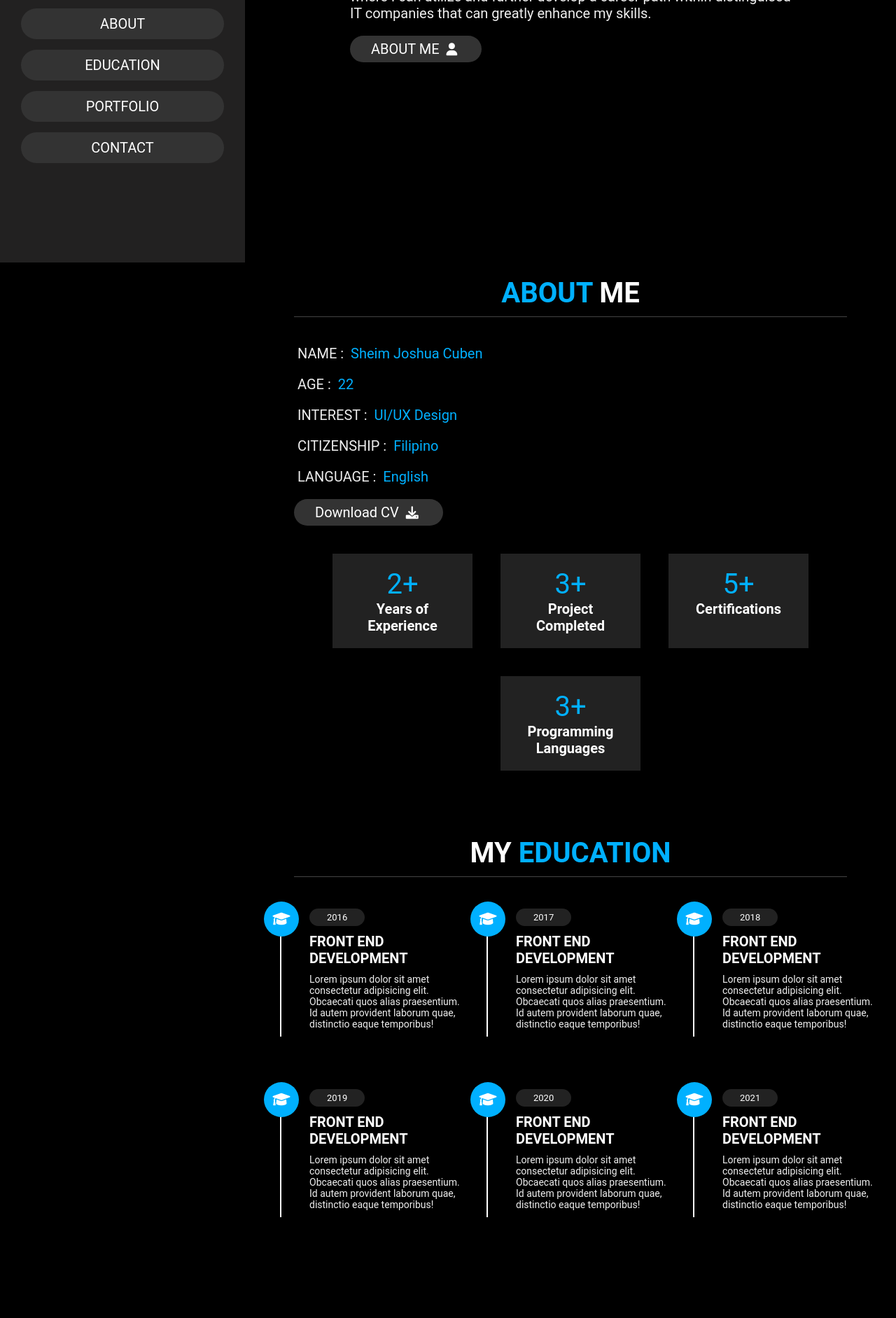
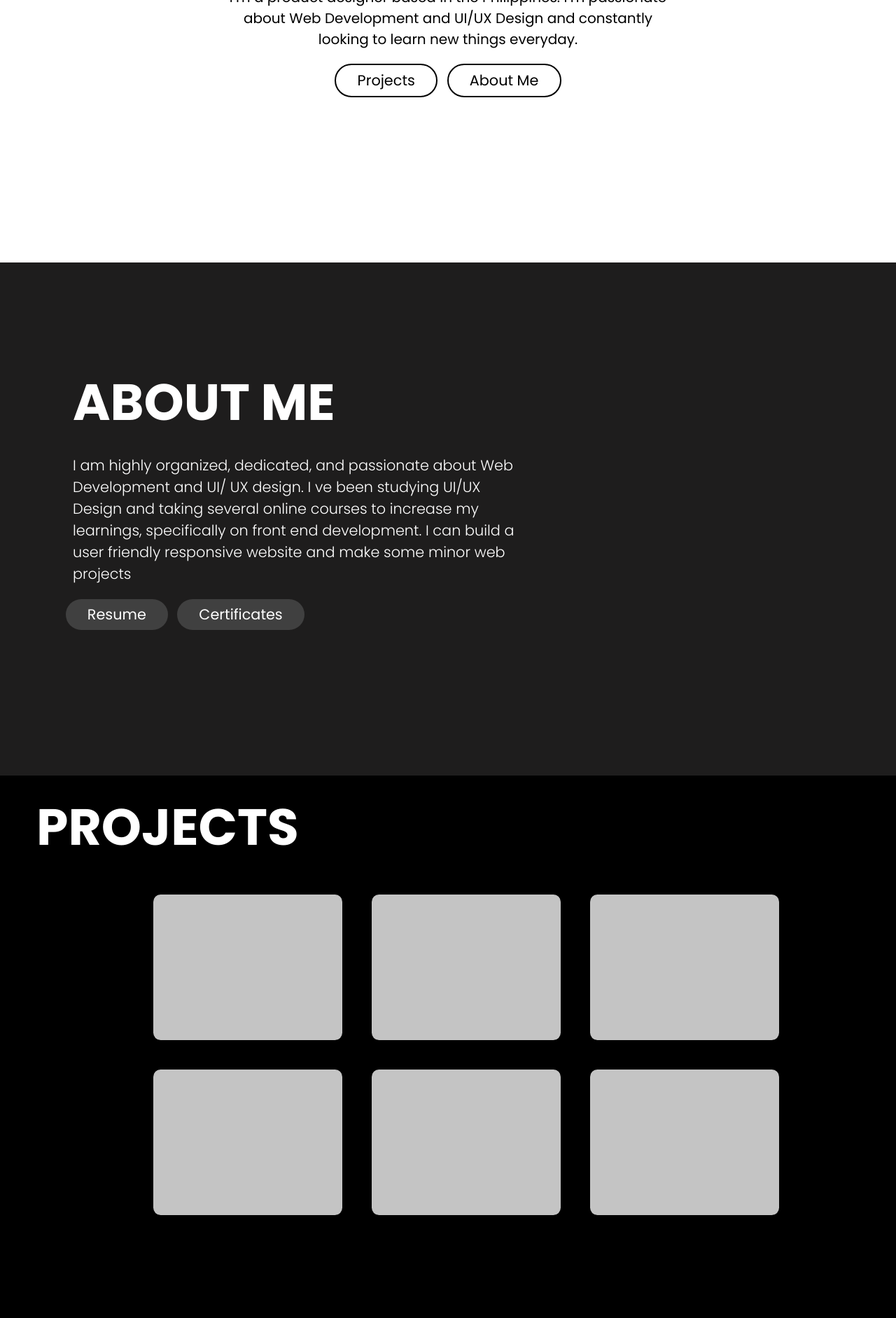
Before and after one commit to joshuacuben/cubenjoshua, a plain HTML site: page index.html in a window 1280 px wide. Shown: the part 425-2308 px from the top of the page at 70% size. Drawn offline with nearby package versions, Linux system fonts and the light colour scheme.

Commit message:
Updated Files

```diff
--- a/index.html
+++ b/index.html
@@ -3,7 +3,7 @@
 <head>
     <meta charset="UTF-8">
     <meta name="viewport" content="width=device-width, initial-scale=1.0">
-    <title>My Portfolio</title>
+    <title>Joshua</title>
 
     <!-- font awesome cdn link  -->
     <link rel="stylesheet" href="https://cdnjs.cloudflare.com/ajax/libs/font-awesome/6.0.0/css/all.min.css">
@@ -18,21 +18,16 @@
 
 <header>
 
-    <div class="user">
-        <img src="Profile.jpg" alt="">
-        <h3 class="name">Sheim Joshua Cuben</h3>
-        <p class="post">BS Information Technology</p>
+    <div class="navbar">
+        <ul>
+            <a href="#home">Home </a> &nbsp;&nbsp;&nbsp;&nbsp;&nbsp;
+            <a href="#about">About Me</a> &nbsp;&nbsp;&nbsp;&nbsp;&nbsp;
+            <a href="#portfolio">Projects</a> &nbsp;&nbsp;&nbsp;&nbsp;&nbsp;
+            <a href="#contact">Contact</a> &nbsp;&nbsp;&nbsp;&nbsp;&nbsp;
+
+        </ul>
     </div>
 
-    <nav class="navbar">
-        <ul>
-            <li><a href="#home">HOME</a></li>
-            <li><a href="#about">ABOUT</a></li>
-            <li><a href="#education">EDUCATION</a></li>
-            <li><a href="#portfolio">PORTFOLIO</a></li>
-            <li><a href="#contact">CONTACT</a></li>
-        </ul>
-    </nav>
 
 </header>
 
@@ -44,11 +39,14 @@
 
 <section class="home" id="home">
 
-    <h3>HI THERE !</h3>
-    <h1>I'M <span>Joshua</span></h1>
-    <p> Hello. As my career objective, I want to commit a professional job where I can utilize and further develop a career path within distinguised IT companies that can greatly enhance my skills.
-    </p>
-    <a href="#about"><button class="btn">ABOUT ME <i class="fas fa-user"></i></button></a>
+    <h3>Hi there, I’m</h3>
+    <h1>JOSHUA</h1>
+    <p> I’m a product designer based in the Philippines. I’m passionate about Web Development and UI/UX Design and constantly looking to learn new things everyday.</p>
+    <div class="btn-home">
+        <a href="#portfolio"><button class="btn-portfolio">Projects </button></a>
+        <a href="#about"><button class="btn-about">About Me </button></a>
+    </div>
+
 
 </section>
 
@@ -58,139 +56,57 @@
 
 <section class="about" id="about">
 
-<h1 class="heading"> <span>ABOUT</span> ME </h1>
+<h1 class="about-me"> ABOUT ME </h1>
 
-<div class="row">
 
     <div class="info">
-        <h3> <span> NAME : </span> Sheim Joshua Cuben </h3>
-        <h3> <span> AGE : </span> 22 </h3>
-        <h3> <span> INTEREST : </span> UI/UX Design </h3>
-        <h3> <span> CITIZENSHIP : </span> Filipino </h3>
-        <h3> <span> LANGUAGE : </span> English </h3>
-        <a href="#"><button class="btn"> Download CV <i class="fas fa-download"></i> </button></a>
+        <h2> I am highly organized, dedicated, and passionate about Web Development and UI/
+            UX design. I ve been studying UI/UX Design and taking several online courses to
+            increase my learnings, specifically on front end development. I can build a user
+            friendly responsive website and make some minor web projects </h2>
+        <a href="Cuben-Resume.pdf"><button class="btn-download"> Resume </button></a>
+        <a href="https://drive.google.com/drive/folders/1uAqJmFBqe2tTCjCz7J7n-x8darJYzrFX?usp=sharing"><button class="btn-certificates"> Certificates </button></a>
     </div>
 
-    <div class="counter">
 
-        <div class="box">
-            <span>2+</span>
-            <h3>Years of Experience</h3>
-        </div>
-
-        <div class="box">
-            <span>3+</span>
-            <h3>Project Completed</h3>
-        </div>
-
-        <div class="box">
-            <span>5+</span>
-            <h3>Certifications</h3>
-        </div>
-
-        <div class="box">
-            <span>3+</span>
-            <h3>Programming Languages</h3>
-        </div>
-
-    </div>
-
-</div>
-
-</section>
-
-<!-- about section ends -->
-
-<!-- education section starts  -->
-
-<section class="education" id="education">
-
-<h1 class="heading"> MY <span>EDUCATION</span> </h1>
-
-<div class="box-container">
-
-    <div class="box">
-        <i class="fas fa-graduation-cap"></i>
-        <span>2016</span>
-        <h3>FRONT END DEVELOPMENT</h3>
-        <p>Lorem ipsum dolor sit amet consectetur adipisicing elit. Obcaecati quos alias praesentium. Id autem provident laborum quae, distinctio eaque temporibus!</p>
-    </div>
-
-    <div class="box">
-        <i class="fas fa-graduation-cap"></i>
-        <span>2017</span>
-        <h3>FRONT END DEVELOPMENT</h3>
-        <p>Lorem ipsum dolor sit amet consectetur adipisicing elit. Obcaecati quos alias praesentium. Id autem provident laborum quae, distinctio eaque temporibus!</p>
-    </div>
-
-    <div class="box">
-        <i class="fas fa-graduation-cap"></i>
-        <span>2018</span>
-        <h3>FRONT END DEVELOPMENT</h3>
-        <p>Lorem ipsum dolor sit amet consectetur adipisicing elit. Obcaecati quos alias praesentium. Id autem provident laborum quae, distinctio eaque temporibus!</p>
-    </div>
-
-    <div class="box">
-        <i class="fas fa-graduation-cap"></i>
-        <span>2019</span>
-        <h3>FRONT END DEVELOPMENT</h3>
-        <p>Lorem ipsum dolor sit amet consectetur adipisicing elit. Obcaecati quos alias praesentium. Id autem provident laborum quae, distinctio eaque temporibus!</p>
-    </div>
-
-    <div class="box">
-        <i class="fas fa-graduation-cap"></i>
-        <span>2020</span>
-        <h3>FRONT END DEVELOPMENT</h3>
-        <p>Lorem ipsum dolor sit amet consectetur adipisicing elit. Obcaecati quos alias praesentium. Id autem provident laborum quae, distinctio eaque temporibus!</p>
-    </div>
-
-    <div class="box">
-        <i class="fas fa-graduation-cap"></i>
-        <span>2021</span>
-        <h3>FRONT END DEVELOPMENT</h3>
-        <p>Lorem ipsum dolor sit amet consectetur adipisicing elit. Obcaecati quos alias praesentium. Id autem provident laborum quae, distinctio eaque temporibus!</p>
-    </div>
-
-</div>
-
-</section>
-
-<!-- education section ends -->
 
 <!-- portfolio section starts  -->
 
 <section class="portfolio" id="portfolio">
 
-<h1 class="heading"> MY <span>PORTFOLIO</span> </h1>
-
+<div class="container">
+    <div class="title">
+        <h1 class="project"> PROJECTS </h1>
         <div class="box-container">
 
             <div class="box">
-        <img src="002.png" alt="">
+                <img src="Rectangle 5.png" alt="">
             </div>
 
             <div class="box">
-        <img src="003.png" alt="">
+                <img src="Rectangle 5.png" alt="">
             </div>
 
             <div class="box">
-        <img src="004.png" alt="">
+                <img src="Rectangle 5.png" alt="">
             </div>
 
             <div class="box">
-        <img src="005.png" alt="">
+                <img src="Rectangle 5.png" alt="">
             </div>
 
             <div class="box">
-        <img src="006.png" alt="">
+                <img src="Rectangle 5.png" alt="">
             </div>
 
             <div class="box">
-        <img src="002.png" alt="">
+                <img src="Rectangle 5.png" alt="">
             </div>
 
         </div>
+    </div>
 
+</div>
 </section>
 
 <!-- portfolio section ends -->
@@ -199,32 +115,13 @@
 
 <section class="contact" id="contact">
 
-<h1 class="heading"> <span>CONTACT</span> ME </h1>
-
-<div class="row">
-
     <div class="content">
 
-        <h3 class="title">Contact Information</h3>
+        <h5 class="title">Need help ?</h5>
 
         <div class="info">
-            <h3> <i class="fas fa-envelope"></i> cubenjoshua@gmail.com </h3>
-            <h3> <i class="fas fa-phone"></i> +63 915 302 0543</h3>
-            <h3> <i class="fas fa-phone"></i> +63 905 408 2867 </h3>
-            <h3> <i class="fas fa-map-marker-alt"></i> Iloilo City, Philippines. </h3>
+            <h6> <i class="contact-content"></i> cubenjoshua@gmail.com </h6>
         </div>
-
-    </div>
-
-    <form action="">
-
-        <input type="text" placeholder="Name" class="box">
-        <input type="email" placeholder="Email" class="box">
-        <input type="text" placeholder="Project" class="box">
-        <textarea name="" id="" cols="30" rows="10" class="box message" placeholder="Message"></textarea>
-        <button type="Submit" class="btn"> Send <i class="fas fa-paper-plane"></i> </button>
-
-    </form>
 
     </div>
 
--- a/script.js
+++ b/script.js
@@ -35,4 +35,5 @@ $(document).ready(function(){
 
     });
 
+
   });
--- a/style.css
+++ b/style.css
@@ -1,139 +1,199 @@
-@import url('https://fonts.googleapis.com/css2?family=Nunito+Sans:wght@200;300;400;600&display=swap');
 
+@import url('https://fonts.googleapis.com/css2?family=Poppins:wght@100;200;300;400;500;600;700;800;900&display=swap');
 :root{
-    --yellow:#00b0ff;
+    --white:#ffffff;
 }
 
 *{
-    font-family: 'Roboto', sans-serif;
+    font-family:'Poppins', sans-serif;
     margin:0; padding:0;
     box-sizing: border-box;
     text-decoration: none;
     outline: none; border:none;
     text-transform: none;
     transition: all .2s linear;
+    color: rgb(0, 0, 0);
 }
 
 *::selection{
-    background:var(--white);
-    color: #ffffff;
+    color: #002363;
 }
 
 html{
-    font-size: 62.5%;
+    font-size: 65%;
     overflow-x: hidden;
 }
 
 html::-webkit-scrollbar{
-    width:1.4rem;
+    width:1.5rem;
 }
 
 html::-webkit-scrollbar-track{
-    background:rgb(255, 255, 255);
+    background:rgb(46, 44, 44);
 }
 
 html::-webkit-scrollbar-thumb{
-    background:rgb(255, 255, 255);
+    background:rgb(128, 120, 120);
+    border-radius: 1rem;
 }
 
 body{
-    background:rgb(0, 0, 0);
-    overflow-x: hidden;
-    padding-left: 35rem;
+    background:#1E1D1D;
 }
+
 
 section{
     min-height: 100vh;
     padding:1rem;
+    padding-top: 1rem;
+    padding-bottom: 0rem;
+    padding-left: 0rem;
+    padding-right: 0rem;
 }
 
-.btn{
+
+.btn-home{
+display: flex;
+-webkit-box-pack: justify;
+justify-content: center;
+margin: 1rem auto 0rem auto;
+}
+
+.btn-download{
+    padding:.6rem 3rem;
+    background:rgb(64, 64, 64);
+    color:rgb(255, 255, 255);
+    cursor: pointer;
+    margin-top: 1rem;
+    margin-left: 9rem;
+    font-size: 2rem;
+    border-radius: 5rem;
+    }
+
+.btn-certificates{
+    padding:.6rem 3rem;
+    background:rgb(64, 64, 64);
+    color:rgb(255, 255, 255);
+    cursor: pointer;
+    margin-top: 1rem;
+    margin-left: 1rem;
+    font-size: 2rem;
+    border-radius: 5rem;
+    }
+
+.btn-download:hover {
+    background-color: rgb(255, 255, 255);
+    color: black;
+    }
+
+.btn-certificates:hover {
+    background-color: rgb(255, 255, 255);
+    color: black;
+    }
+
+.btn-about:hover {
+    background-color: rgb(0, 0, 0);
+    color: #eee;
+
+    }
+
+.btn-portfolio:hover {
+    background-color: rgb(0, 0, 0);
+    color: rgb(255, 255, 255);
+    }
+
+.btn-portfolio{
     padding:.7rem 3rem;
-    background:#333;
-    color:#fff;
+    background:rgb(255, 255, 255);
+    color:rgb(0, 0, 0);
     cursor: pointer;
     margin-top: 1rem;
     font-size: 2rem;
     border-radius: 5rem;
+    outline: black;
+    outline-style: auto;
+}
+
+.navbar :hover{
+    color: #7a6a6a;
+}
+
+.btn-about{
+    padding:.7rem 3rem;
+    background:rgb(255, 255, 255);
+    color:rgb(0, 0, 0);
+    cursor: pointer;
+    margin-top: 1rem;
+    margin-left: 1.5rem;
+    font-size: 2rem;
+    border-radius: 5rem;
+    outline: black;
+    outline-style: auto;
+}
+
+.btn a{
+    padding:0 .5rem;
+    font-size: 1.6rem;
 }
 
 .btn i{
-    padding:0 .5rem;
+    padding:0 10rem;
     font-size: 1.8rem;
 }
 
-.btn:hover{
-    background:var(--yellow);
-}
 
-.heading{
-    text-align: center;
-    margin:0 6rem;
-    font-size: 4rem;
+.about-me{
+    text-align: left;
+    margin:12rem 0rem 0rem 9rem;
+    font-size: 7rem;
     padding:1rem;
-    border-bottom: .1rem solid #fff4;
     color:#fff;
 }
 
-.heading span{
-    color:var(--yellow);
-}
-
 header{
-    position: fixed;
+    position: relative;
     top:0; left:0;
     z-index: 1000;
-    height:100%;
-    width:35rem;
-    background:#222121;
+    width:100%;
+    background:#ffffff;
     display: flex;
     align-items: center;
     justify-content: center;
     flex-flow: column;
     text-align: center;
+    position:absolute;
 }
 
-header .user img{
-    height:16rem;
-    width:16rem;
-    border-radius: 50%;
-    object-fit: cover;
-    margin-bottom: 1rem;
-    border:.5rem solid var(--yellow);
-}
-
-header .user .name{
-    font-size: 3.5rem;
-    color:#00b0ff;
-}
-
-header .user .post{
-    font-size: 2rem;
-    color:#eee;
-}
 
 header .navbar{
     width:100%;
+    text-align: right;
 }
+
 
 header .navbar ul{
     list-style: none;
-    padding:1rem 3rem;
+    padding:3rem 1rem 0rem 0rem;
+    font-size: 20px;
+    width: 100%;
 }
 
 
 header .navbar ul li a{
-    display: block;
+    display:block;
     padding:1rem;
     margin:1.5rem 0;
-    background:#333;
-    color:#fff;
-    font-size: 2rem;
+    background:#222121;
+    color:rgb(255, 255, 255);
+    font-size: 20px;
     border-radius: 5rem;
+    outline-style: auto;
+    outline-color: white;
+    text-decoration: none;
 }
 
-header .navbar ul li a:hover{
-    background:var(--yellow);
+header .navbar a:hover{
+    background:var(--white);
 }
 
 #menu{
@@ -152,131 +212,75 @@ header .navbar ul li a:hover{
     display: flex;
     justify-content: center;
     flex-flow: column;
-    padding:0 15rem;
+    padding:0 25rem;
+    background-color: #ffffff;
 }
 
 .home h3{
-    font-size: 2.5rem;
-    color:#fff;
+    font-size: 30px;
+    color:rgb(0, 0, 0);
+    text-align: center;
+    font-weight: normal;
 }
 
 .home h1{
-    font-size:5rem;
-    color:#fff;
+    font-size:8rem;
+    color:rgb(0, 0, 0);
+    text-align: center;
+    font-weight: 800;
 }
 
-.home h1 span{
-    color:var(--yellow);
+.title h3{
+    font-size:8rem;
+    color:rgb(255, 255, 255);
+    text-align: left;
+    font-weight: 700;
+    padding-left: 30px;
+    padding-top: 2rem;
 }
 
 .home p{
-    font-size:2rem;
-    color:#eee;
-    padding: 1rem 0;
+    font-size:20px;
+    color:rgb(0, 0, 0);
+    padding: 0rem 15rem;
+    text-align: center;
 }
 
-.about .row{
+
+.home{
     display: flex;
-    align-items: center;
     justify-content: center;
-    flex-wrap: wrap;
+    flex-flow: column;
+    padding:0 15rem;
+    background-color: #ffffff;
+}
+.info h2{
+    font-size: 2rem;
+    color:var(--white);
     padding:1rem 0;
+    font-weight: 300;
+    text-align: left;
+    margin: 0rem 50rem 0rem 10rem;
 }
 
-.about .row .info{
-    flex:1 1 48rem;
-    padding:2rem 1rem;
-    padding-left: 6rem;
+.container{
+    width: 100%
+}
+.title h1{
+    font-size: 7rem;
+    color:var(--white);
+    margin-right: 5rem;
+    margin-top: 2rem;
 }
 
-.about .row .info h3{
-    font-size: 2rem;
-    color:var(--yellow);
-    padding:1rem 0;
-    font-weight: normal;
+.portfolio{
+    margin-top: 20rem;
+    display: flex;
+    padding:0rem 0rem 0rem 5rem;
+    background-color: #000000;
 }
 
-.about .row .info h3 span{
-    color:#eee;
-    padding:0 .5rem;
-}
-
-.about .row .counter{
-    flex:1 1 48rem;
-    display: flex;
-    justify-content: center;
-    flex-wrap: wrap;
-}
-
-.about .row .counter .box{
-    width:20rem;
-    background:#222;
-    text-align: center;
-    padding: 2rem;
-    margin:2rem;
-}
-
-.about .row .counter .box span{
-    font-size: 4rem;
-    color:var(--yellow);
-}
-
-.about .row .counter .box h3{
-    font-size: 2rem;
-    color:#fff;
-}
-
-.education .box-container{
-    display: flex;
-    align-items: center;
-    justify-content: space-between;
-    flex-wrap: wrap;
-    padding:1rem 0;
-    padding-left: 3rem;
-}
-
-.education .box-container .box{
-    width:27rem;
-    margin:4rem 1rem;
-    padding-left: 4rem;
-    border-left: .2rem solid #fff;
-    position: relative;
-}
-
-.education .box-container .box span{
-    font-size: 1.3rem;
-    background:#222;
-    color:#fff;
-    border-radius: 5rem;
-    padding:.5rem 2.5rem;
-}
-
-.education .box-container .box h3{
-    font-size: 2rem;
-    color:#fff;
-    padding-top: 1.5rem;
-}
-
-.education .box-container .box p{
-    font-size: 1.4rem;
-    color:#eee;
-    padding: 1rem 0;
-}
-
-.education .box-container .box i{
-    position: absolute;
-    top:-1.5rem; left:-2.5rem;
-    height:5rem;
-    width: 5rem;
-    border-radius: 50%;
-    line-height: 5rem;
-    text-align: center;
-    font-size: 2rem;
-    color:#fff;
-    background:var(--yellow);
-}
-
-.portfolio .box-container{
+.box-container{
     display: flex;
     align-items: center;
     justify-content: center;
@@ -284,7 +288,7 @@ header .navbar ul li a:hover{
     padding:2rem 0;
 }
 
-.portfolio .box-container .box{
+.box-container .box{
     height: 20rem;
     width:26rem;
     border-radius: 1rem;
@@ -293,74 +297,10 @@ header .navbar ul li a:hover{
     cursor: pointer;
 }
 
-.portfolio .box-container .box img{
+.box-container .box img{
     height:100%;
     width:100%;
     object-fit: cover;
-}
-
-.portfolio .box-container .box:hover img{
-    transform: scale(1.2);
-}
-
-.contact .row{
-    display: flex;
-    align-items: center;
-    justify-content: center;
-    flex-wrap: wrap;
-}
-
-.contact .row .content{
-    flex:1 1 30rem;
-    padding:4rem;
-    padding-bottom: 0;
-}
-
-.contact .row form{
-    flex:1 1 45rem;
-    padding:2rem;
-    margin:2rem;
-    margin-bottom: 4rem;
-}
-
-.contact .row form .box{
-    padding:1.5rem;
-    margin:1rem 0;
-    background:#3333;
-    color:#fff;
-    text-transform: none;
-    font-size: 1.7rem;
-    width:100%;
-}
-
-.contact .row form .box::placeholder{
-    text-transform: capitalize;
-}
-
-.contact .row form .message{
-    height: 15rem;
-    resize: none;
-}
-
-.contact .row .content .title{
-    text-transform: uppercase;
-    color:#fff;
-    font-size: 3rem;
-    padding-bottom: 2rem;
-}
-
-.contact .row .content .info h3{
-    display: flex;
-    align-items: center;
-    font-size: 2rem;
-    color:#eee;
-    padding:1rem 0;
-    font-weight: normal;
-}
-
-.contact .row .content .info h3 i{
-    padding-right: 1rem;
-    color:var(--yellow);
 }
 
 .top{
@@ -444,9 +384,6 @@ header .navbar ul li a:hover{
         width: 100%;
     }
 
-    .education .box-container .box{
-        width:100%;
-    }
 
     .portfolio .box-container .box{
         width:100%;
```
Also changed, not shown: Rectangle 5.png (added), 1 other file. Lines whose indentation alone changed are shown as unchanged.
